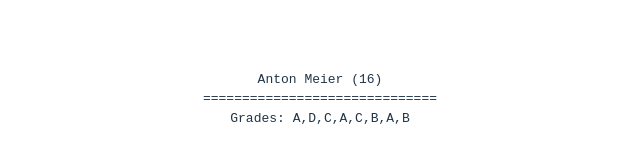
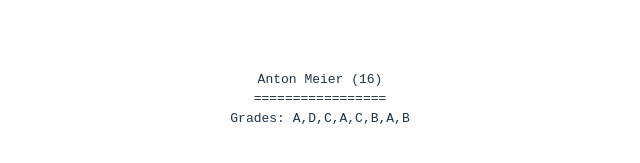
Before and after one commit to Toto149/ffm-java-23-2-typescript-student3, a React (Vite) app: page / in a window 1280 px wide. Shown: the part 301-464 px from the top of the page, without its empty margins (320-960 px from the left). Built offline with nearby package versions, Linux system fonts and the light colour scheme.

Commit message:
add costum length of the "======" divider in the console output of the students

```diff
--- a/src/App.tsx
+++ b/src/App.tsx
@@ -6,8 +6,8 @@ import './Grade.ts'
 
 function printStudentNameAndGrades(student :Student) : string {
   let nameAgeGrades : string = "";
-  nameAgeGrades = student.firstName + " " + student.lastName + " " + "(" + student.age + ")\n"
-      + "=".repeat(30)+ "\n" + "Grades: ";
+  nameAgeGrades = student.firstName + " " + student.lastName + " " + "(" + student.age + ")\n";
+    nameAgeGrades  += "=".repeat(nameAgeGrades.length)+ "\n" + "Grades: ";
   for(let i:number = 0; i<student.grades.length; i++){
     nameAgeGrades += student.grades[i];
     if(i<student.grades.length-1){
@@ -46,7 +46,7 @@ function App() {
     grades: grades1
   }
   const student2: Student = {
-    firstName: "Berta",
+    firstName: "Bertaaaaaaaaaaaaaaaaaaaaaaaaaaaaaaaaaaaa",
     lastName: "Müller",
     age: 17,
     grades:grades2
```
